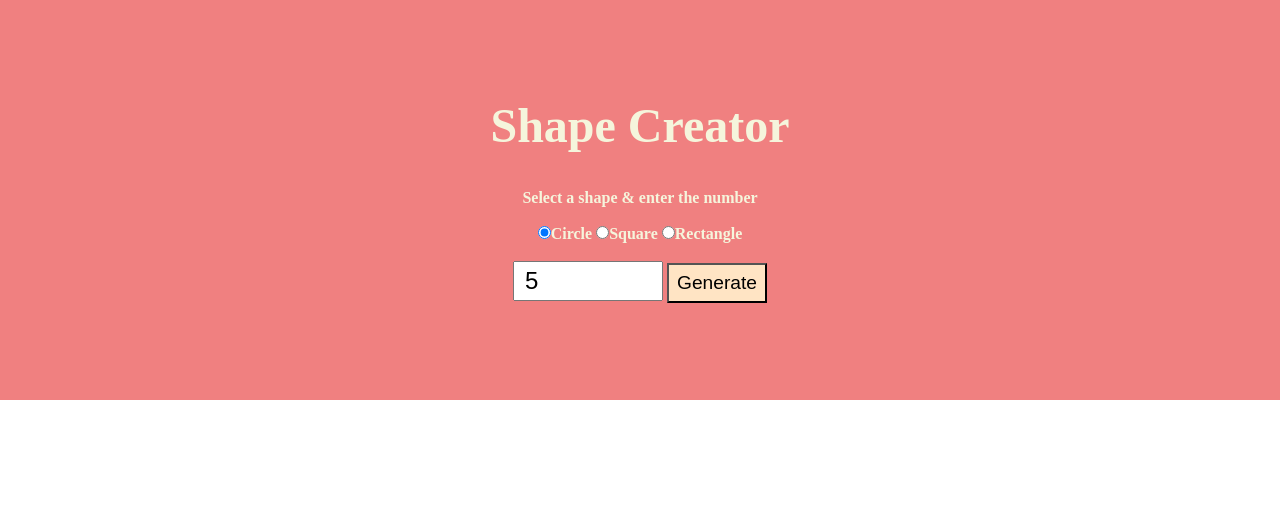
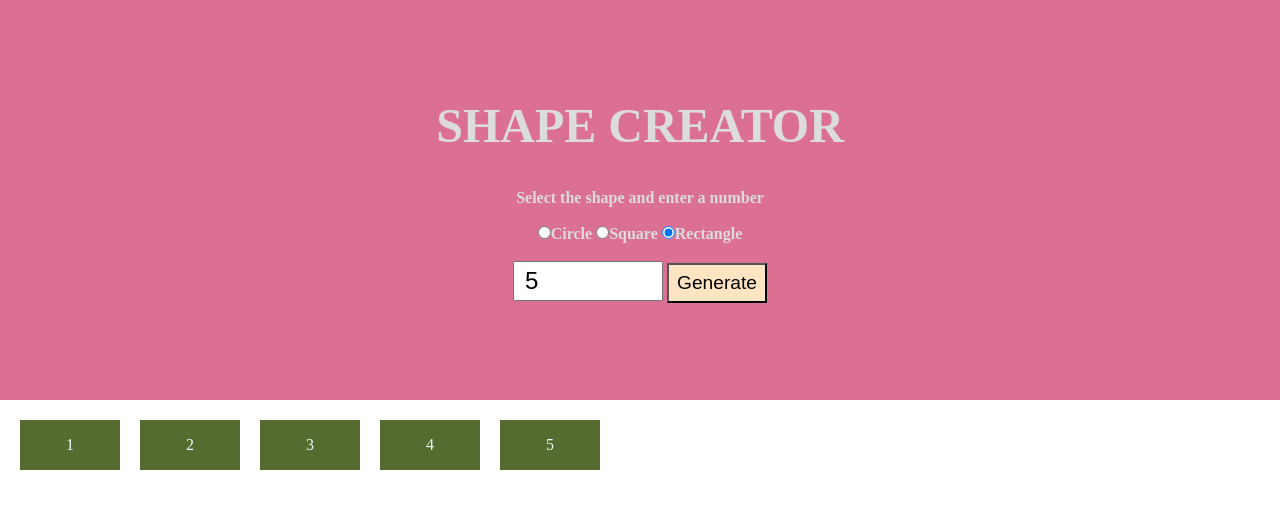
Before and after one commit to Vedhasruthikaa/Shape-generator, a plain HTML site: page index.html in a window 1280 px wide. Both pictures are taken after typing "5" into the empty fields and a click on the button "Generate". Drawn offline with Linux system fonts and the light colour scheme.

Commit message:
firt commit

```diff
--- a/app.js
+++ b/app.js
@@ -1,28 +1,34 @@
-var numberInShape = 1;
-var oldValue = 0;
-let button = document.getElementById("button");
+var numberInShape=1;
+var oldValue=0;
 
-button.onclick = () => {
-    let n = document.getElementById("number").value;
-    let circle = document.getElementById("circle");
-    let square = document.getElementById("square");
-    let rectangle = document.getElementById("rectangle");
+//to select the generate button and store in button variable
+let button=document.getElementById("button");
+//for the action after the button is clicked
+button.onclick=()=>{
+    //to selsect number box
+    let n=document.getElementById("number").value;
+    //to select the shape
+    let circle=document.getElementById("circle");
+    let square=document.getElementById("square");
+    let rectangle=document.getElementById("rectangle");
 
-    let box = document.getElementById("box");
+    //to selesct the area where the shape is displayed
+    let box=document.getElementById("box");
 
+    //logic
     let j;
-    n = Number(oldValue) + Number(n);
-    for(j=numberInShape; j<=n; j++)
-    {
-        var shape = document.createElement("div");
+    n=Number(oldValue)+Number(n);
+    for(j=numberInShape;j<=n;j++){
+        var shape=document.createElement("div");//whenever it is called it creates a div
+        shape.innerHTML+=numberInShape;
         if(square.checked)
-            shape.classList.add("square");
+            shape.classList.add("square");//adds the css style to js
         else if(circle.checked)
-            shape.classList("circle");
+            shape.classList.add("circle");
         else if(rectangle.checked)
-            shape.classList("recatangle");
+            shape.classList.add("rectangle");
         else
-            document.write("Invalid input");
+           document.write("Invalid Input");
         box.appendChild(shape);
         numberInShape++;
         oldValue = document.getElementById("box").lastElementChild.innerHTML;
--- a/index.html
+++ b/index.html
@@ -7,26 +7,32 @@
     <link rel="stylesheet" href="style.css">
 </head>
 <body>
+    <!--to get user input-->
     <div id="input">
-        <h1>Shape Creator</h1>
-        <br><br>
-        <p>Select a shape & enter the number</p>
-        <br>
+        <h1>SHAPE CREATOR</h1><br><br>
+        <p>Select the shape and enter a number</p><br>
+        <!--for radio buttons-->
         <div>
             <input type="radio" name="choice" value="circle" id="circle" checked>Circle
-            <input type="radio" name="choice" value="square" id="square">Square
-            <input type="radio" name="choice" value="rectangle" id="rectangle">Rectangle
+            <input type="radio" name="choice" value="square" id="square" checked>Square
+            <input type="radio" name="choice" value="rectangle" id="rectangle" checked>Rectangle
         </div>
         <br>
+        <!--for number box and button-->
         <div>
-            <input type="number" name="choice" id="number">
+            <input type="number" name="choice"  id="number">
             <button id="button">Generate</button>
         </div>
     </div>
-    <div class="container">
+
+    <!--fOR GENERATION OF SHAPES-->
+    <div class="container"`>
+        <!--for each shape-->
         <div class="box" id="box"></div>
+
     </div>
 
     <script src="./app.js"></script>
+
 </body>
 </html>
--- a/style.css
+++ b/style.css
@@ -1,35 +1,42 @@
+/* universal selecter--for all the file */
 *{
-    margin: 0;
+    margin:0;
     padding: 0;
-    box-sizing:border-box;
+    box-sizing: border-box;
 }
 
+/* for backgroung*/
+
 #input{
-    background-color: lightcoral ;
+    background-color: palevioletred;
     width: 100vw;
-    height:50vh;
-    color: beige;
-    font-weight:700;
-    display: flex;
+    height: 50vh;
+    color: gainsboro;
+    font-weight: 600;
+    display: flex;/*it alligns all conent in a single row*/
     flex-direction: column;
-   align-items:center;
-   justify-content: center;
+    align-items: center;
+    justify-content: center;
 }
 
+/*for heading*/
 h1{
-    font-size: 3em;
+    font-size: 3em;/*em means times so 3em means 3 times size of original text*/
 }
 
+/*for number box*/
 #number{
-    width:150px;
+    width: 150px;
     height: 40px;
     font-size: 1.5em;
     padding: 0px 10px;
 }
+
+/* for button*/
 #button{
-    width:100px;
-    height:40px;
-    font-size:1.2em;
+    width: 100px;
+    height: 40px;
+    font-size: 1.2em;
     background-color: bisque;
     color: black;
 }
@@ -37,8 +44,8 @@ h1{
 .square{
     height: 50px;
     width: 50px;
-    background-color: blueviolet;
-    color: white;
+    background-color: orchid;
+    color: aliceblue;
     display: flex;
     flex-direction: row;
     justify-content: center;
@@ -52,8 +59,8 @@ h1{
 .rectangle{
     height: 50px;
     width: 100px;
-    background-color: orangered;
-    color: white;
+    background-color: darkolivegreen;
+    color: aliceblue;
     display: flex;
     flex-direction: row;
     justify-content: center;
@@ -67,8 +74,9 @@ h1{
 .circle{
     height: 50px;
     width: 50px;
-    background-color: aquamarine;
-    color: white;
+    border-radius: 50%;/*it makes the corner curved*/
+    background-color: lightslategrey;
+    color: aliceblue;
     display: flex;
     flex-direction: row;
     justify-content: center;
@@ -77,12 +85,12 @@ h1{
     margin: 10px;
     text-align: center;
     position: relative;
-    border-radius: 50%;
 }
 
-.box{
+.box {
     display: flex;
-    flex-direction: row wrap;
+    flex-direction: row;
+    flex-wrap: wrap;
     position: absolute;
     margin: 10px;
 }
```
